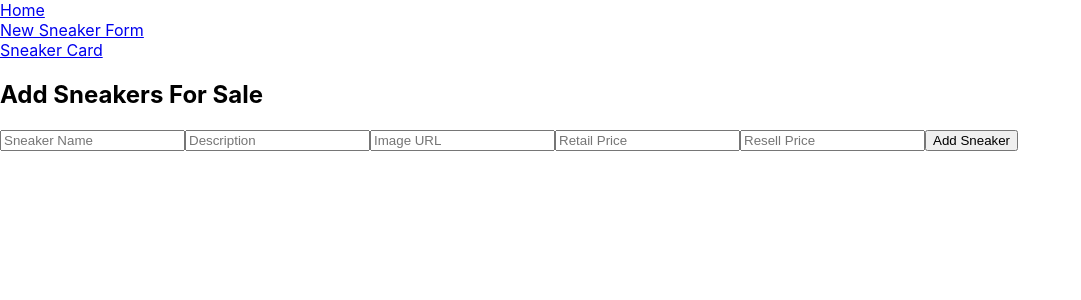
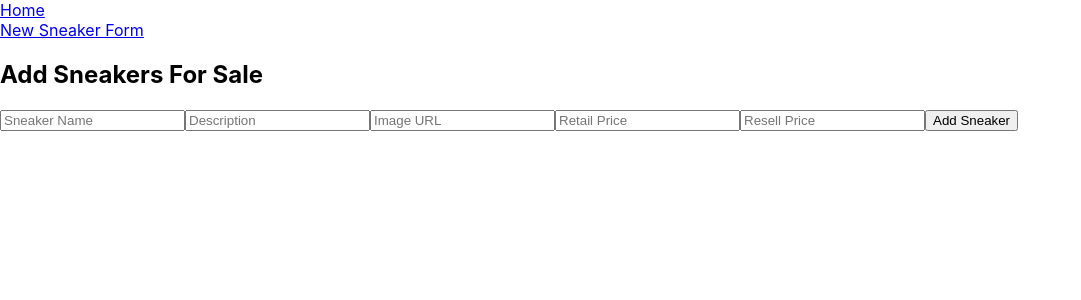
Before and after one commit to NandoD95/SneakerKings, a React (Create React App) app: page /NewSneakerForm in a window 1280 px wide. Shown: the top 300 px of the page, without its empty margins (0-1081 px from the left). Built offline with nearby package versions, Linux system fonts and the light colour scheme.

Commit message:
fixing error

```diff
--- a/src/component/NavBar.js
+++ b/src/component/NavBar.js
@@ -6,7 +6,7 @@ function NavBar() {
             <NavLink to='/'>Home</NavLink>
             <div>
             <NavLink to='/NewSneakerForm'>New Sneaker Form</NavLink>
-            <div><NavLink to='/SneakerCard'>Sneaker Card </NavLink></div>
+            {/* <div><NavLink to='/SneakerCard'>Sneaker Card </NavLink></div> */}
             </div>
         </nav>
     );
--- a/src/component/SneakerPage.js
+++ b/src/component/SneakerPage.js
@@ -2,7 +2,7 @@ import React,{useState, useEffect} from "react"
 import SneakerList from "./SneakerList"
 import Search from "./Search"
 
-function SneakerPage() {
+ function SneakerPage() {
     // states to store the logged information
     const [sneakers, setSneakers] = useState([])
     const [searchSneaker,setSearchSneaker]= useState("")
--- a/src/component/route.js
+++ b/src/component/route.js
@@ -20,11 +20,11 @@ const routes =[
             element: <NewSneakerForm />,
             errorElement: <ErrorPage />
           } ,
-          {
-            path:"/SneakerCard",
-            element: <SneakerCard /> ,
-            errorElement: <ErrorPage />
-          },
+        //   {
+        //     path:"/SneakerCard",
+        //     element: <SneakerCard /> ,
+        //     errorElement: <ErrorPage />
+        //   },
           {
             path: "/SneakerDetail/:id",
             element: <SneakerDetail />,
```
